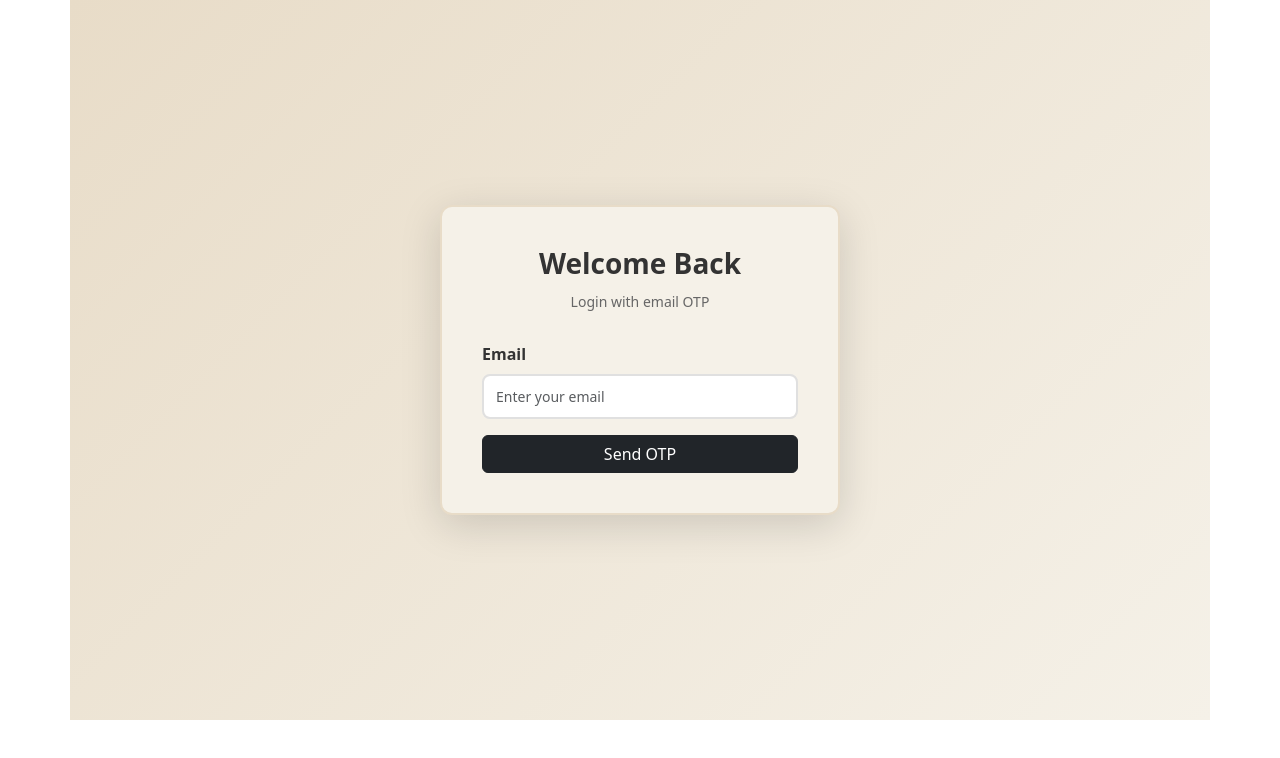
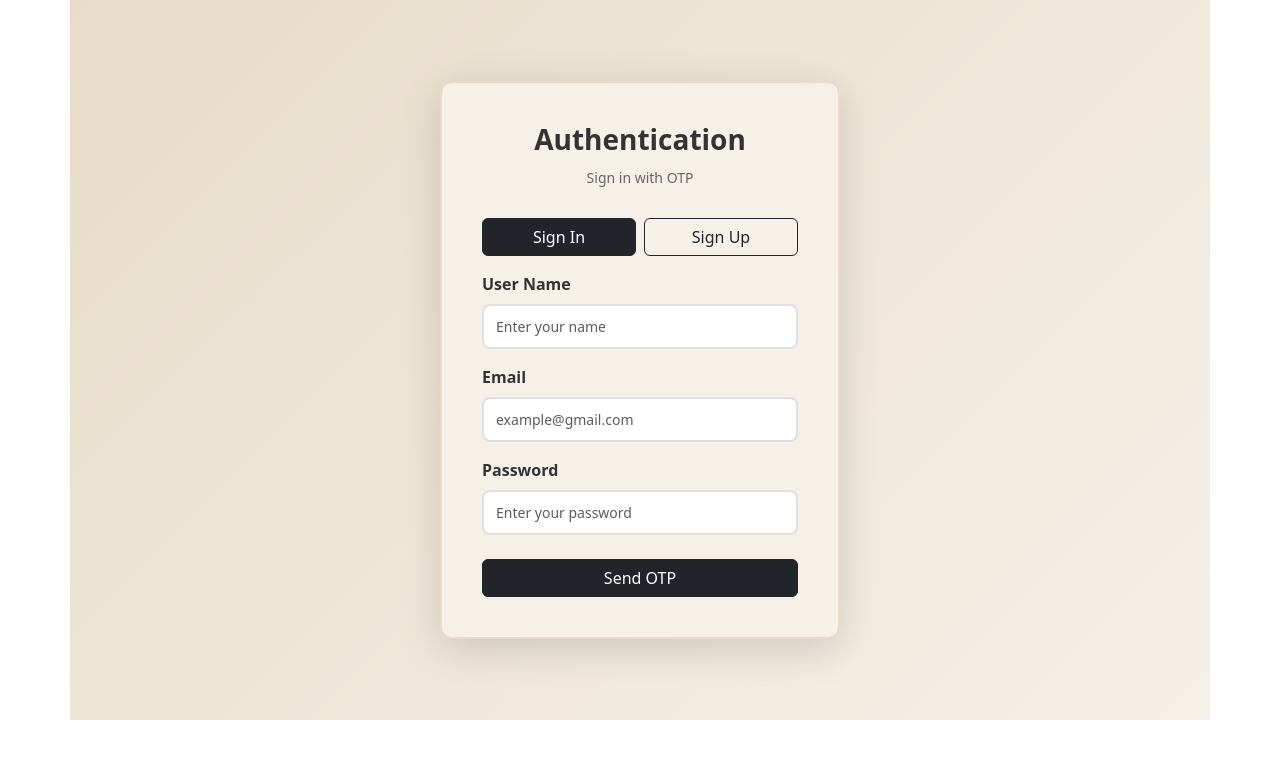
Before and after one commit to Varun251005/booking, a React (Vite) app in the folder frontend/: page /login in a window 1280 px wide. Shown: the top 758 px of the page. Built offline with nearby package versions, Linux system fonts and the light colour scheme.

Commit message:
fix(auth): OTP email send checks + signin/signup OTP flow

```diff
--- a/frontend/src/pages/Login/Login.jsx
+++ b/frontend/src/pages/Login/Login.jsx
@@ -5,7 +5,10 @@ import API from "../../services/api";
 import "./login.css";
 
 function Login() {
+  const [mode, setMode] = useState("signin");
+  const [name, setName] = useState("");
   const [email, setEmail] = useState("");
+  const [password, setPassword] = useState("");
   const [otp, setOtp] = useState("");
   const [step, setStep] = useState(1);
   const [loading, setLoading] = useState(false);
@@ -13,11 +16,35 @@ function Login() {
   const [message, setMessage] = useState("");
   const navigate = useNavigate();
 
+  const resetFlow = () => {
+    setStep(1);
+    setOtp("");
+    setMessage("");
+    setError("");
+  };
+
   const handleSendOtp = async (e) => {
-    e.preventDefault();
+    e?.preventDefault?.();
 
-    if (!email.trim()) {
+    const normalizedEmail = email.trim().toLowerCase();
+
+    if (mode === "signup" && !name.trim()) {
+      setError("Please enter your name");
+      return;
+    }
+
+    if (!normalizedEmail) {
       setError("Please enter your email");
+      return;
+    }
+
+    if (!normalizedEmail.endsWith("@gmail.com")) {
+      setError("Please use a Gmail address (example@gmail.com)");
+      return;
+    }
+
+    if (!password.trim()) {
+      setError("Please enter your password");
       return;
     }
 
@@ -26,12 +53,12 @@ function Login() {
       setError("");
       setMessage("");
 
-      await API.post("/auth/send-otp", { email: email.trim() });
+      await API.post("/auth/send-otp", { email: normalizedEmail });
 
       setStep(2);
       setMessage("OTP sent to your email");
-    } catch {
-      setError("Failed to send OTP");
+    } catch (err) {
+      setError(err.response?.data?.message || "Failed to send OTP");
     } finally {
       setLoading(false);
     }
@@ -45,12 +72,25 @@ function Login() {
       return;
     }
 
+    if (!password.trim()) {
+      setError("Please enter your password");
+      return;
+    }
+
+    if (mode === "signup" && !name.trim()) {
+      setError("Please enter your name");
+      return;
+    }
+
     try {
       setLoading(true);
       setError("");
 
       const res = await API.post("/auth/verify-otp", {
-        email: email.trim(),
+        mode,
+        name: name.trim(),
+        email: email.trim().toLowerCase(),
+        password,
         otp: otp.trim(),
       });
 
@@ -60,8 +100,8 @@ function Login() {
       localStorage.setItem("userRole", res.data.user?.role || "user");
 
       navigate("/");
-    } catch {
-      setError("Invalid or expired OTP");
+    } catch (err) {
+      setError(err.response?.data?.message || "Invalid or expired OTP");
     } finally {
       setLoading(false);
     }
@@ -70,22 +110,75 @@ function Login() {
   return (
     <Container className="login-container">
       <div className="login-box">
-        <h2 className="login-title">Welcome Back</h2>
-        <p className="login-subtitle">Login with email OTP</p>
+        <h2 className="login-title">Authentication</h2>
+        <p className="login-subtitle">
+          {mode === "signup" ? "Create account with OTP" : "Sign in with OTP"}
+        </p>
 
         {error && <Alert variant="danger">{error}</Alert>}
         {message && <Alert variant="success">{message}</Alert>}
 
+        <div className="d-flex gap-2 mb-3">
+          <Button
+            type="button"
+            variant={mode === "signin" ? "dark" : "outline-dark"}
+            className="w-100"
+            onClick={() => {
+              setMode("signin");
+              resetFlow();
+            }}
+            disabled={loading}
+          >
+            Sign In
+          </Button>
+          <Button
+            type="button"
+            variant={mode === "signup" ? "dark" : "outline-dark"}
+            className="w-100"
+            onClick={() => {
+              setMode("signup");
+              resetFlow();
+            }}
+            disabled={loading}
+          >
+            Sign Up
+          </Button>
+        </div>
+
         <Form onSubmit={step === 1 ? handleSendOtp : handleVerifyOtp}>
+          <Form.Group className="mb-3">
+            <Form.Label>User Name</Form.Label>
+            <Form.Control
+              type="text"
+              placeholder="Enter your name"
+              value={name}
+              onChange={(e) => setName(e.target.value)}
+              onFocus={() => setError("")}
+              disabled={loading}
+            />
+          </Form.Group>
+
           <Form.Group className="mb-3">
             <Form.Label>Email</Form.Label>
             <Form.Control
               type="email"
-              placeholder="Enter your email"
+              placeholder="example@gmail.com"
               value={email}
               onChange={(e) => setEmail(e.target.value)}
               onFocus={() => setError("")}
               disabled={step === 2}
+            />
+          </Form.Group>
+
+          <Form.Group className={step === 2 ? "mb-3" : "mb-4"}>
+            <Form.Label>Password</Form.Label>
+            <Form.Control
+              type="password"
+              placeholder="Enter your password"
+              value={password}
+              onChange={(e) => setPassword(e.target.value)}
+              onFocus={() => setError("")}
+              disabled={loading}
             />
           </Form.Group>
 
@@ -109,7 +202,9 @@ function Login() {
               ? "Please wait..."
               : step === 1
                 ? "Send OTP"
-                : "Verify OTP"}
+                : mode === "signup"
+                  ? "Verify & Sign Up"
+                  : "Verify & Sign In"}
           </Button>
 
           {step === 2 && (
@@ -123,6 +218,18 @@ function Login() {
               Resend OTP
             </Button>
           )}
+
+          {step === 2 && (
+            <Button
+              variant="link"
+              type="button"
+              className="w-100 mt-2"
+              disabled={loading}
+              onClick={resetFlow}
+            >
+              Change email
+            </Button>
+          )}
         </Form>
       </div>
     </Container>
```
Also changed, not shown: 2 other files (tests, documents, lock files or other folders).
